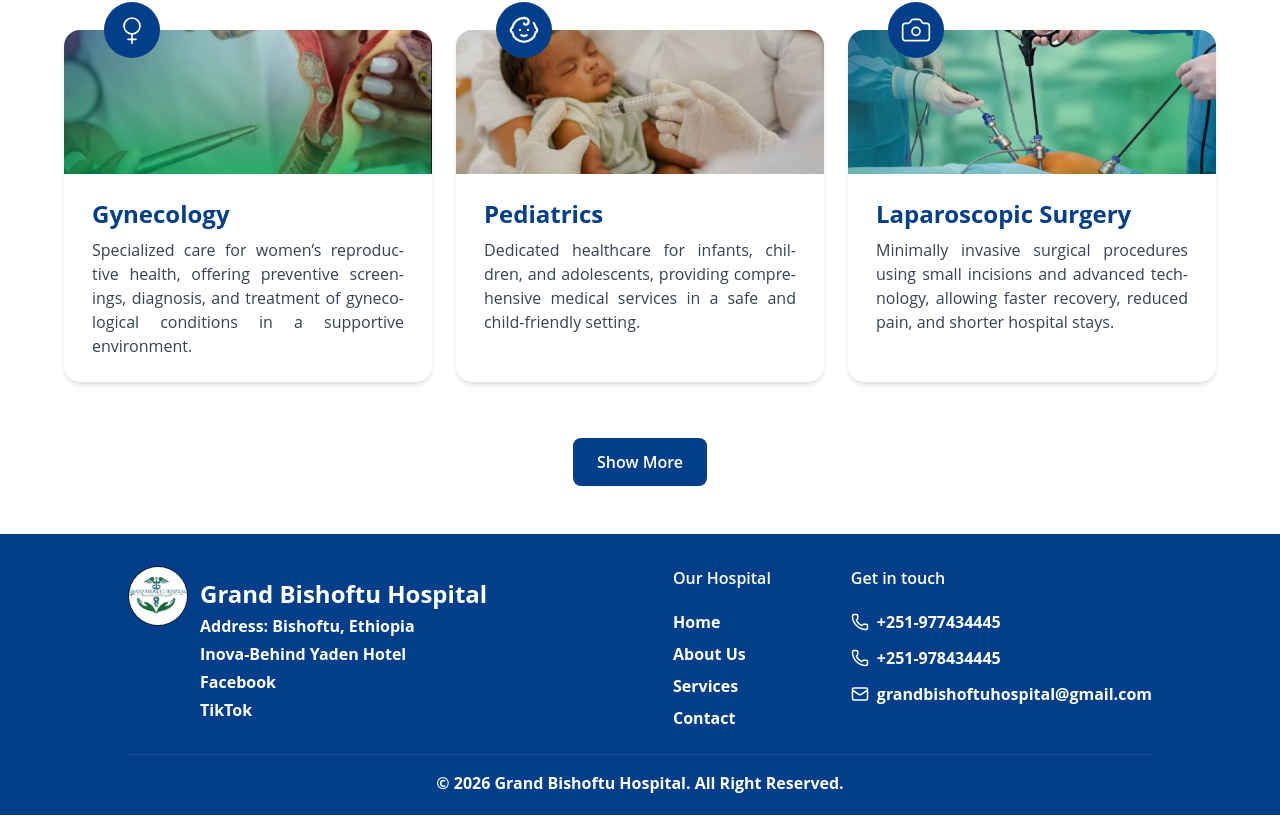
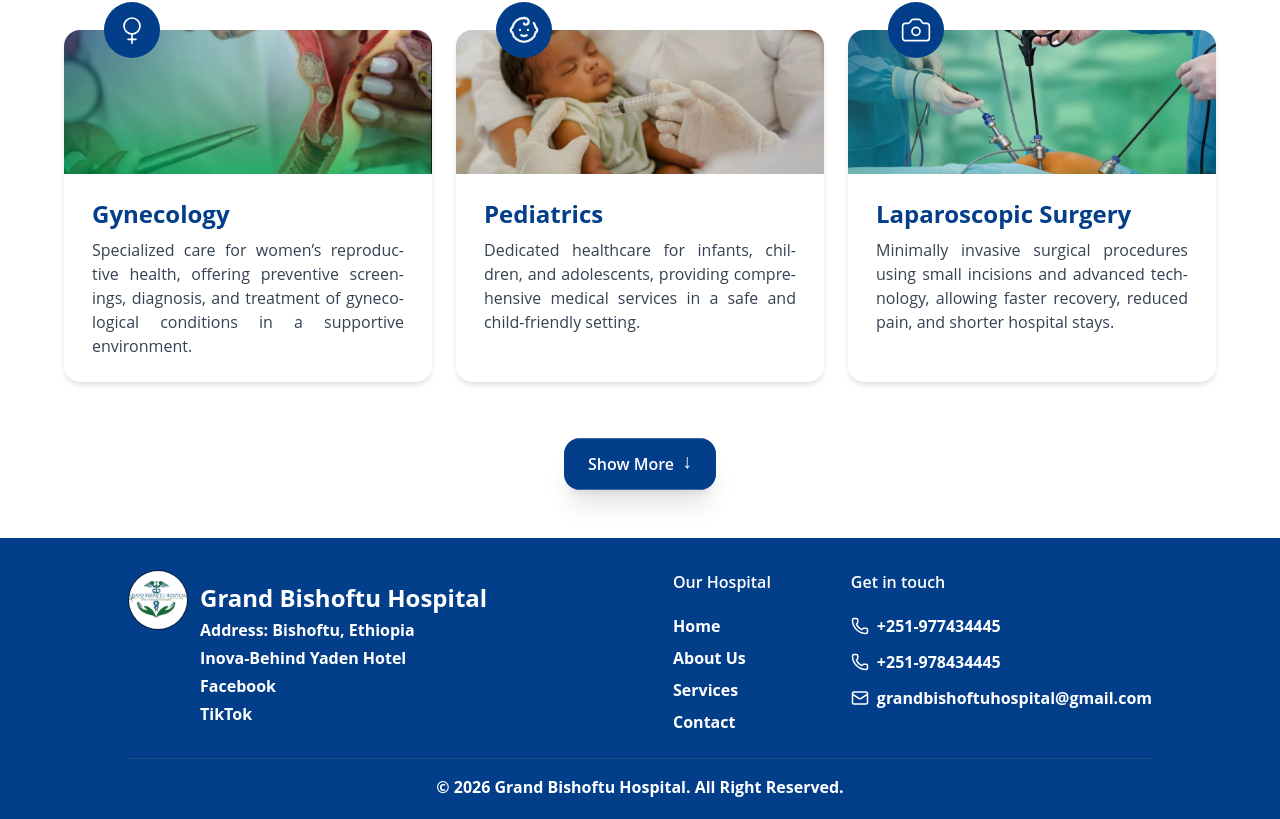
Before and after one commit to Tsedniya/Grand_Bishoftu_Hospital, a React (Vite) app in the folder myapp/: page /services in a window 1280 px wide. Shown: the part 618-1437 px from the top of the page. Built offline with nearby package versions, Linux system fonts and the light colour scheme.

Commit message:
frontend:servicebutton

```diff
--- a/myapp/src/components/Departements.jsx
+++ b/myapp/src/components/Departements.jsx
@@ -261,11 +261,27 @@ const Departements = () => {
       {/* Show More Button */}
       {visibleCount < departments.length && (
         <div className="flex justify-center mt-8">
-          <button
+           <button
             onClick={handleShowMore}
-            className="px-6 py-3 rounded-lg bg-[#023E8A] text-white font-semibold hover:bg-[#012A5A] transition"
+            className="group relative px-6 py-3 rounded-2xl bg-[#023E8A] text-white font-semibold text-base overflow-hidden shadow-xl active:scale-95 transition-all duration-200"
           >
-            Show More
+            {/* Continuous Shine */}
+            <div className="absolute inset-0 bg-gradient-to-r from-transparent via-white/40 to-transparent -skew-x-12 animate-shine"></div>
+
+            {/* Continuous Wave / Ripple Effect */}
+            <div className="absolute inset-0 rounded-2xl overflow-hidden">
+              <div className="absolute inset-0 border-2 border-white/50 rounded-2xl animate-wave1"></div>
+              <div className="absolute inset-0 border-2 border-white/30 rounded-2xl animate-wave2"></div>
+            </div>
+
+            {/* Extra Glow */}
+            <div className="absolute -inset-2 bg-[#023E8A]/60 rounded-3xl -z-10 blur-xl animate-pulse"></div>
+
+            {/* Text */}
+            <span className="relative z-10 flex items-center justify-center gap-2">
+              Show More
+              <span className="text-xl animate-bounce">↓</span>
+            </span>
           </button>
         </div>
       )}
--- a/myapp/src/index.css
+++ b/myapp/src/index.css
@@ -57,3 +57,31 @@ a.active hr {
 p {
   hyphens: auto;
 }
+
+@keyframes shine {
+  0% { transform: translateX(-150%); }
+  20% { transform: translateX(250%); }
+  100% { transform: translateX(250%); }
+}
+
+@keyframes wave1 {
+  0% { transform: scale(0.8); opacity: 0.6; }
+  100% { transform: scale(1.8); opacity: 0; }
+}
+
+@keyframes wave2 {
+  0% { transform: scale(0.6); opacity: 0.4; }
+  100% { transform: scale(2.2); opacity: 0; }
+}
+
+.animate-shine {
+  animation: shine 3s linear infinite;
+}
+
+.animate-wave1 {
+  animation: wave1 2.5s linear infinite;
+}
+
+.animate-wave2 {
+  animation: wave2 3s linear infinite 0.6s;
+}
```
